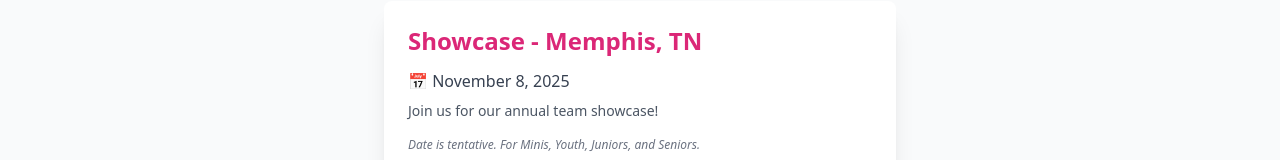
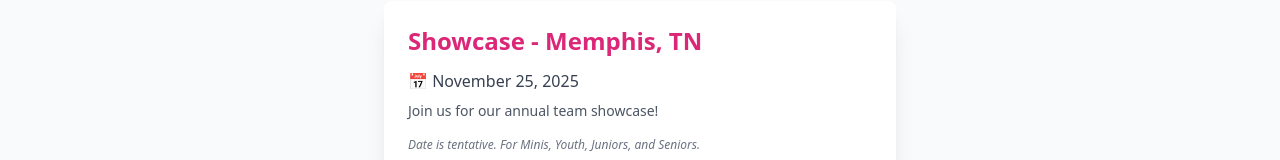
Before and after one commit to NoahKyoot/Cheer-me-out, a React (Vite) app: page / in a window 1280 px wide. Shown: the part 665-825 px from the top of the page. Built offline with nearby package versions, Linux system fonts and the light colour scheme.

Commit message:
Update competitionsData.js

```diff
--- a/src/data/competitionsData.js
+++ b/src/data/competitionsData.js
@@ -5,7 +5,7 @@ export const allCompetitions = [
     id: 'showcase-memphis-2025',
     name: 'Showcase',
     location: 'Memphis, TN',
-    dateString: 'November 8, 2025',
+    dateString: 'November 25, 2025',
     sortableDate: '2025-11-08',
     notes: 'Date is tentative. For Minis, Youth, Juniors, and Seniors.',
     description: 'Join us for our annual team showcase!'
```
